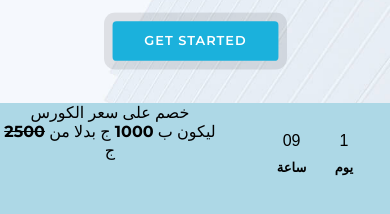
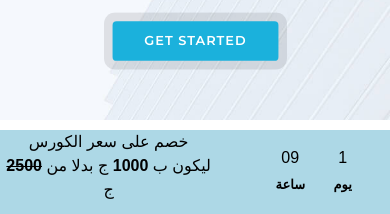
Before and after one commit to Hazem1199/saeed-portfolio-main-2, a plain HTML site: page index.html in a window 390 px wide. Shown: the part 572-786 px from the top of the page. Drawn offline with nearby package versions, Linux system fonts and the light colour scheme.

Commit message:
27/9/2023

```diff
--- a/assets/css/style.css
+++ b/assets/css/style.css
@@ -290,18 +290,17 @@ h6 {
   }
 } */
 
-
 /* countdown */
 
-  /* .countdown-container{
+/* .countdown-container{
     display: flex;
     justify-content: center;
     align-items: center;
   } */
 
-  #countdown{
-    margin-left: 100px;
-  }
+#countdown {
+  margin-left: 100px;
+}
 .countdown {
   font-family: sans-serif;
   color: #000;
@@ -313,12 +312,16 @@ h6 {
 }
 
 .countdown-number {
-  padding: 10px;
+  padding: 0px 10px;
   border-radius: 3px;
   display: inline-block;
 }
 
-
+.offer p {
+  /* font-size:medium ; */
+  padding: 0;
+  margin: 0;
+}
 .countdown-text {
   display: block;
   font-weight: bold;
@@ -332,12 +335,12 @@ h6 {
   .countdown-text {
     font-size: small;
   }
-  .offer h3{
-    font-size:medium ;
+  .offer p {
+    font-size: medium;
     padding: 0 !important;
-  }
-}
-
+    margin: 0 !important;
+  }
+}
 
 /**
 * Mobile Navigation
@@ -363,7 +366,7 @@ h6 {
   .navbar ul {
     display: none;
   }
-  #countdown{
+  #countdown {
     margin-left: 20px;
   }
 }
@@ -1540,8 +1543,6 @@ h4 {
   transition: 0.6s;
 }
 
-
-
 /* -----------------------------
 refund
 --------------------------------- */
@@ -1574,7 +1575,6 @@ refund
   .refDiv p {
     font-weight: bold;
     font-size: medium;
-
   }
   .h2Ref {
     font-weight: bold;
@@ -1910,9 +1910,10 @@ refund
   }
 }
 @media (max-width: 574px) {
-#footer .form h1 , p{
-  text-align: center;
-}
+  #footer .form h1,
+  p {
+    text-align: center;
+  }
 }
 #footer .copyright {
   text-align: center;
--- a/index.html
+++ b/index.html
@@ -113,8 +113,8 @@
         </div> -->
       </div>
       <div class="offer">
-        <h3>خصم على سعر الكورس <br />
-          ليكون ب <strong>1000</strong> ج بدلا من <strong><del>2500</del></strong> ج</h3>
+        <p>خصم على سعر الكورس <br />
+          ليكون ب <strong>1000</strong> ج بدلا من <strong><del>2500</del></strong> ج</p>
       </div>
     </div>
   </section>
```
